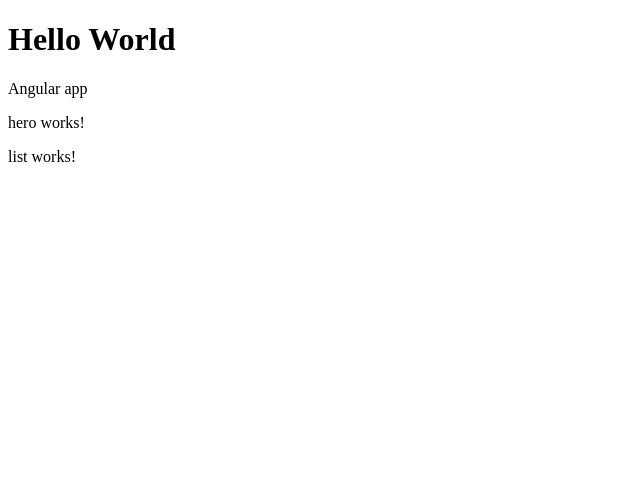
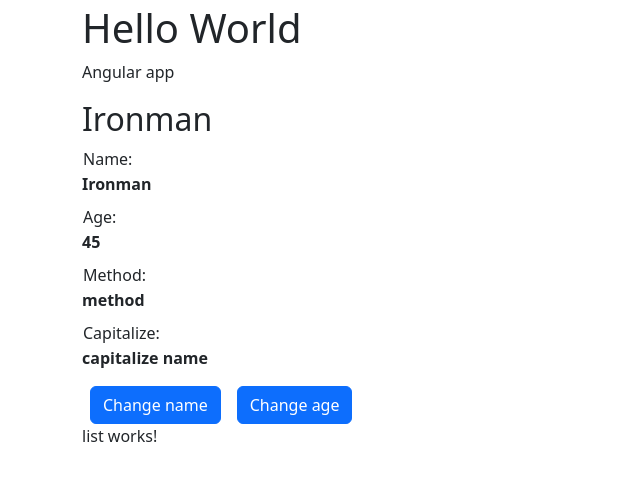
Before and after one commit to AntonioJRuizG/basic-angular-project, an Angular app: page / in a window 1280 px wide. Shown: the top 480 px of the page, without its empty margins (0-640 px from the left). Built offline with nearby package versions, Linux system fonts and the light colour scheme.

Commit message:
Interpolation, html structure & css

```diff
--- a/src/app/heroes/hero/hero.component.css
+++ b/src/app/heroes/hero/hero.component.css
@@ -0,0 +1,8 @@
+h1 {
+  font-size: 3rem;
+}
+
+dd {
+  font-size: 1rem;
+  font-weight: bold;
+}
--- a/src/app/heroes/hero/hero.component.html
+++ b/src/app/heroes/hero/hero.component.html
@@ -1 +1,18 @@
-<p>hero works!</p>
+<h2>{{name}}</h2>
+<dl>
+  <td>Name:</td>
+  <dd>{{name}}</dd>
+
+  <td>Age:</td>
+  <dd>{{age}}</dd>
+
+  <td>Method:</td>
+  <dd>method</dd>
+
+  <td>Capitalize:</td>
+  <dd>capitalize name</dd>
+
+</dl>
+
+<button class="btn btn-primary mx-2">Change name</button>
+<button class="btn btn-primary mx-2">Change age</button>
--- a/src/app/heroes/hero/hero.component.ts
+++ b/src/app/heroes/hero/hero.component.ts
@@ -3,8 +3,9 @@ import { Component } from '@angular/core';
 @Component({
   selector: 'app-hero',
   templateUrl: './hero.component.html',
-  styleUrls: ['./hero.component.css']
+  styleUrls: ['./hero.component.css'],
 })
 export class HeroComponent {
-
+  public name: string = 'Ironman';
+  public age: number = 45;
 }
--- a/src/index.html
+++ b/src/index.html
@@ -1,13 +1,18 @@
 <!doctype html>
 <html lang="en">
+
 <head>
   <meta charset="utf-8">
   <title>Basis</title>
   <base href="/">
   <meta name="viewport" content="width=device-width, initial-scale=1">
   <link rel="icon" type="image/x-icon" href="favicon.ico">
+  <link href="https://cdn.jsdelivr.net/npm/bootstrap@5.3.1/dist/css/bootstrap.min.css" rel="stylesheet"
+    integrity="sha384-4bw+/aepP/YC94hEpVNVgiZdgIC5+VKNBQNGCHeKRQN+PtmoHDEXuppvnDJzQIu9" crossorigin="anonymous">
 </head>
-<body>
+
+<body class="container pt-1">
   <app-root></app-root>
 </body>
+
 </html>
```
